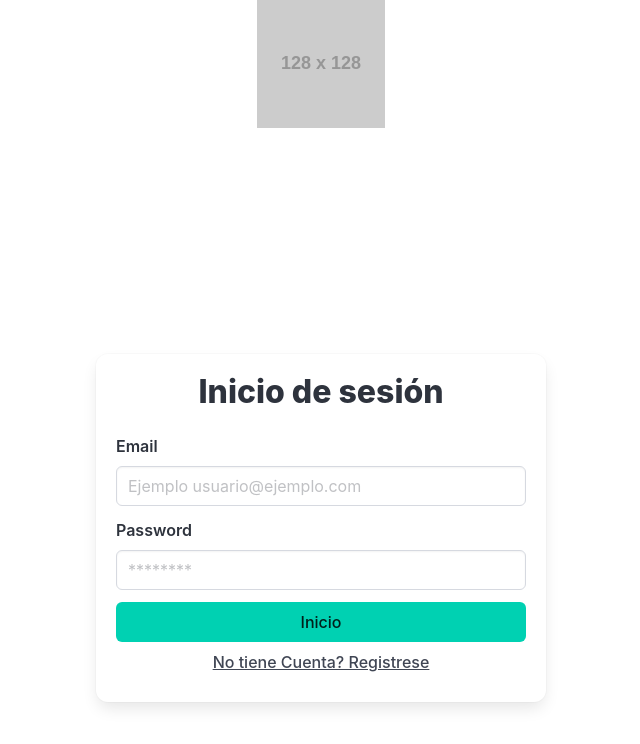
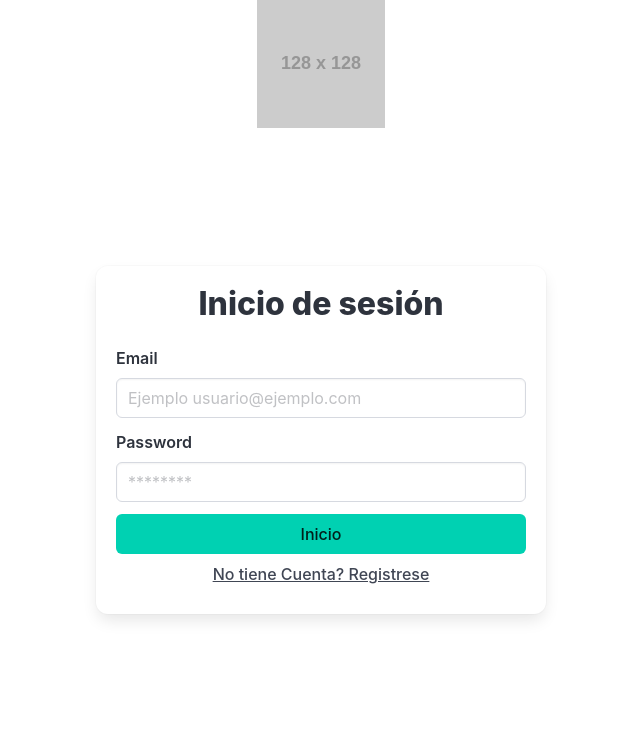
Before and after one commit to fabiancampanaa/aceite_front, a React (Vite) app: page / in a window 1280 px wide. Shown: the top 744 px of the page, without its empty margins (319-959 px from the left). Built offline with nearby package versions, Linux system fonts and the light colour scheme.

Commit message:
ajustes css

```diff
--- a/src/App.jsx
+++ b/src/App.jsx
@@ -1,22 +1,19 @@
-import './App.css'
-import 'bulma/css/bulma.min.css'
-import Inicio from './components/inicio';
-import Cabecera from './components/cabecera';
-import Footer from './components/footer';
-
+import "./App.css";
+import "bulma/css/bulma.min.css";
+import Inicio from "./components/inicio";
+import Cabecera from "./components/cabecera";
+import Footer from "./components/footer";
 
 function App() {
-
   return (
     <>
-     <div className="">
-      <Cabecera />
-      <Inicio />
-      <Footer />
-    </div>
-
+      <div className="hero is-fullheight">
+        <Cabecera />
+        <Inicio />
+        <Footer />
+      </div>
     </>
-  )
+  );
 }
 
-export default App
+export default App;
--- a/src/components/cabecera.jsx
+++ b/src/components/cabecera.jsx
@@ -1,6 +1,6 @@
 function Cabecera() {
   return (
-    <div className="">
+    <div className="hero-head">
       <figure className="image is-128x128 mx-auto">
         <img src="https://via.placeholder.com/128" alt="Ejemplo" />
       </figure>
--- a/src/components/footer.jsx
+++ b/src/components/footer.jsx
@@ -3,7 +3,7 @@ import "@fortawesome/fontawesome-free/css/all.min.css";
 
 function Footer() {
   return (
-    <footer className="footer has-text-white">
+    <footer className="hero-foot has-text-white">
       <div className="container">
         <div className="columns is-vcentered">
           {/* Redes Sociales */}
--- a/src/components/inicio.jsx
+++ b/src/components/inicio.jsx
@@ -62,7 +62,7 @@ function Inicio() {
   };
 
   return (
-    <div className="hero is-fullheight is-flex is-justify-content-center is-align-items-center">
+    <div className="hero-body is-flex is-justify-content-center is-align-items-center">
       <div className="box" style={{ width: "450px" }}>
         <h1 className="title has-text-centered">
           {isRegistering ? "Registro" : "Inicio de sesión"}
```
